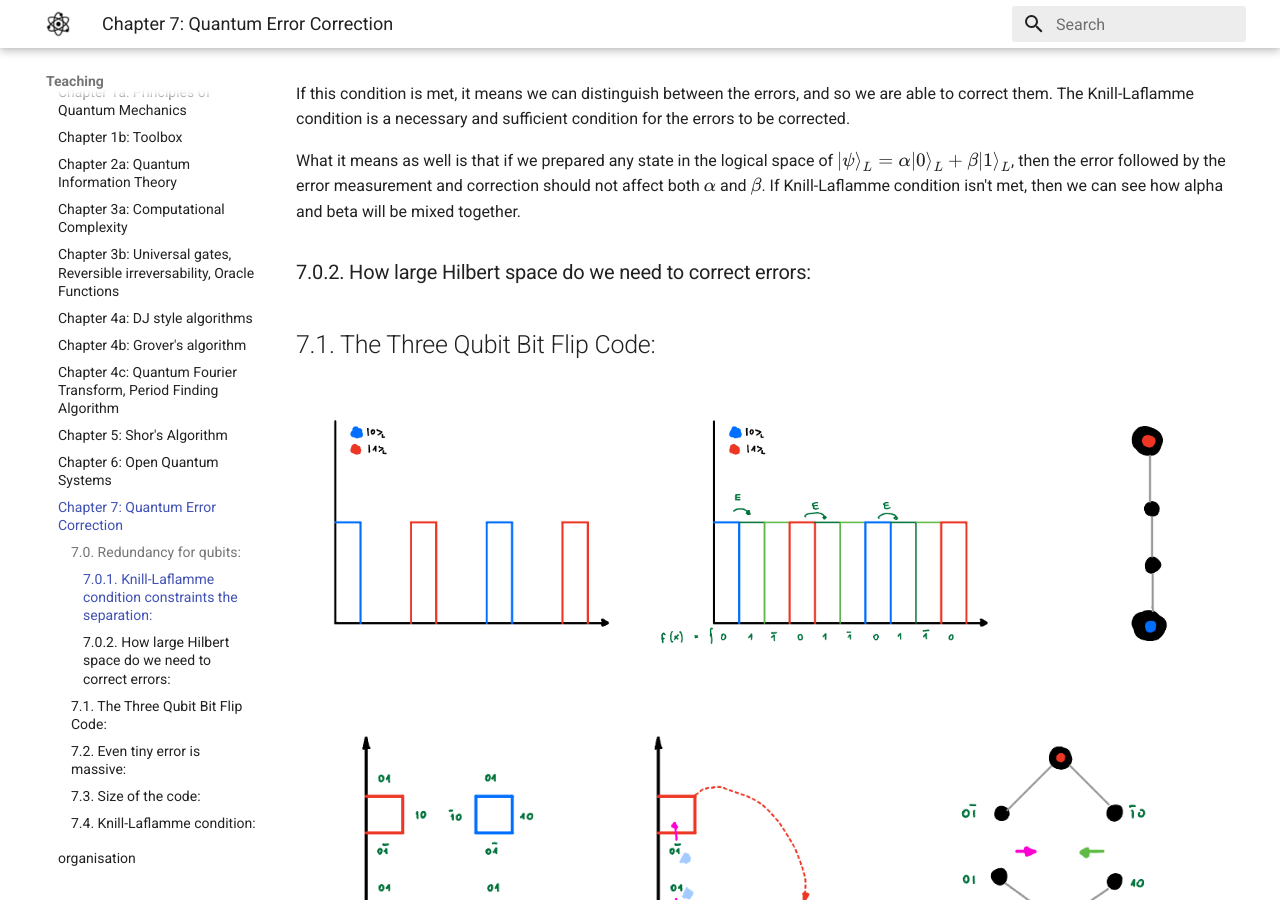
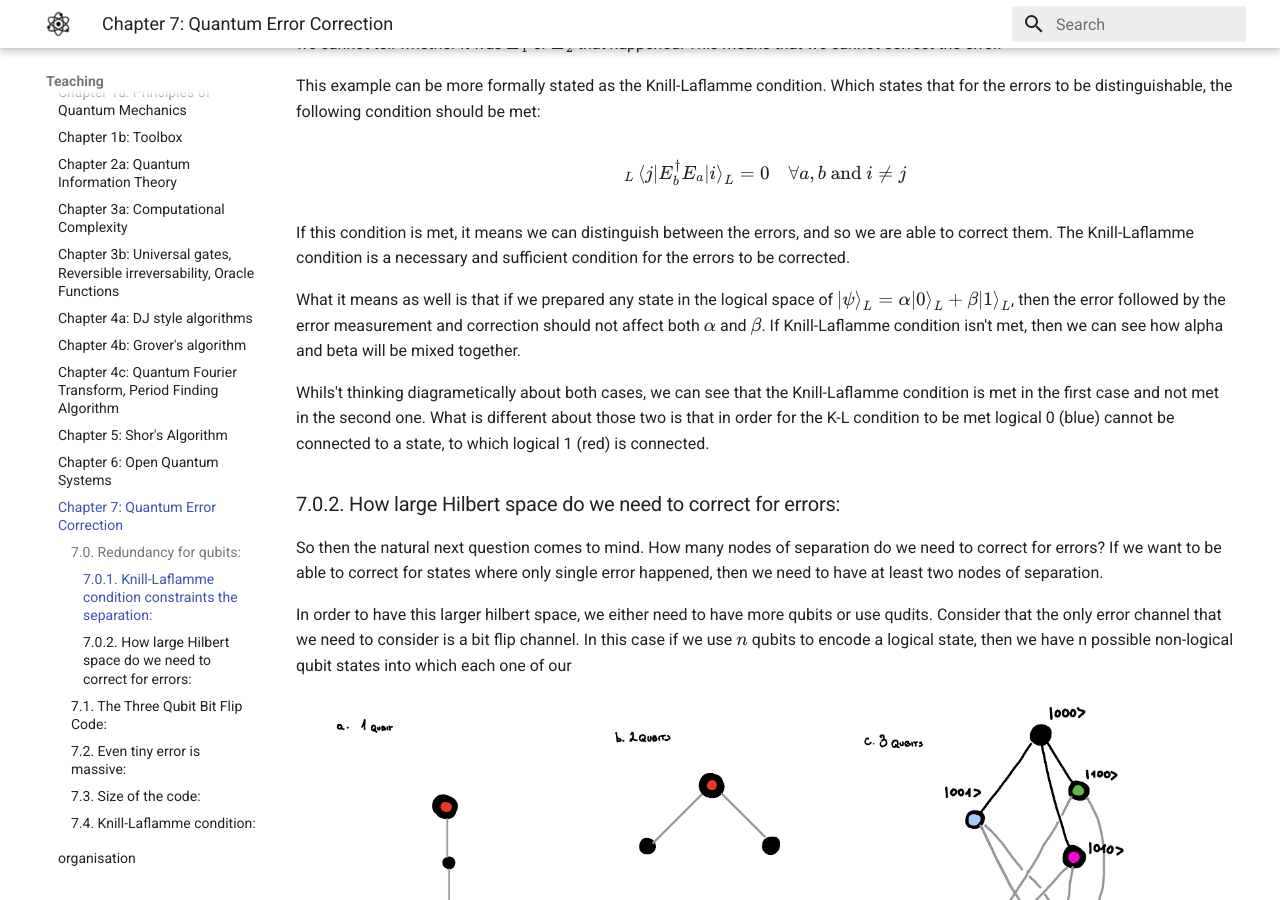
Before and after one commit to wojtekadamczyk3/wadamczyk, an MkDocs documentation site: the page built from docs/qip1/ch7.md, in a window 1280 px wide and 900 px high, scrolled down 1846 px. Built offline with MkDocs 1.6.1 and Material for MkDocs 9.7.7, drawn with Linux system fonts in a browser that asks for light colours; some of the changed text lies outside the part shown.

Commit message:
unfinished error_correction notes

```diff
--- a/docs/qip1/ch7.md
+++ b/docs/qip1/ch7.md
@@ -20,7 +20,7 @@ On the diagram above you can see 4 black dots, each corresponding to a distinct
 
 Seeing the space of states and how the errors act on it allow us to understand whether we will be able to correct the errors or not. Consider following example:
 
-<img src="ch7/3d_hilbert_space.png" alt="drawing" width="50%"/>
+<img src="ch7/3d_hilbert_space.png" alt="drawing" width="100%"/>
 
 In this example the error $E_1$ moves the state from 0 to 1, and the error $E_2$ moves the state from 2 to 1. In this case if error occured, we cannot tell whether it was $E_1$ or $E_2$ that happened. This means that we cannot correct the error.
 
@@ -34,12 +34,16 @@ If this condition is met, it means we can distinguish between the errors, and so
 
 What it means as well is that if we prepared any state in the logical space of $\left|\psi\right>_L = \alpha\left|0\right>_L + \beta\left|1\right>_L$, then the error followed by the error measurement and correction should not affect both $\alpha$ and $\beta$. If Knill-Laflamme condition isn't met, then we can see how alpha and beta will be mixed together.
 
-### 7.0.2. How large Hilbert space do we need to correct errors:
+Whils't thinking diagrametically about both cases, we can see that the Knill-Laflamme condition is met in the first case and not met in the second one. What is different about those two is that in order for the K-L condition to be met logical 0 (blue) cannot be connected to a state, to which logical 1 (red) is connected.
+
+### 7.0.2. How large Hilbert space do we need to correct for errors:
+
+So then the natural next question comes to mind. How many nodes of separation do we need to correct for errors? If we want to be able to correct for states where only single error happened, then we need to have at least two nodes of separation.
+
+In order to have this larger hilbert space, we either need to have more qubits or use qudits. Consider that the only error channel that we need to consider is a bit flip channel. In this case if we use $n$ qubits to encode a logical state, then we have n possible non-logical qubit states into which each one of our
 
 
-
-
-
+<img src="ch7/required_hilbert_space.png" alt="drawing" width="100%"/>
 
 
 
```
Also changed, not shown: other parts of docs/qip1/ch7.md (+1 -1 lines), docs/qip1/ch7/required_hilbert_space.png (added).
